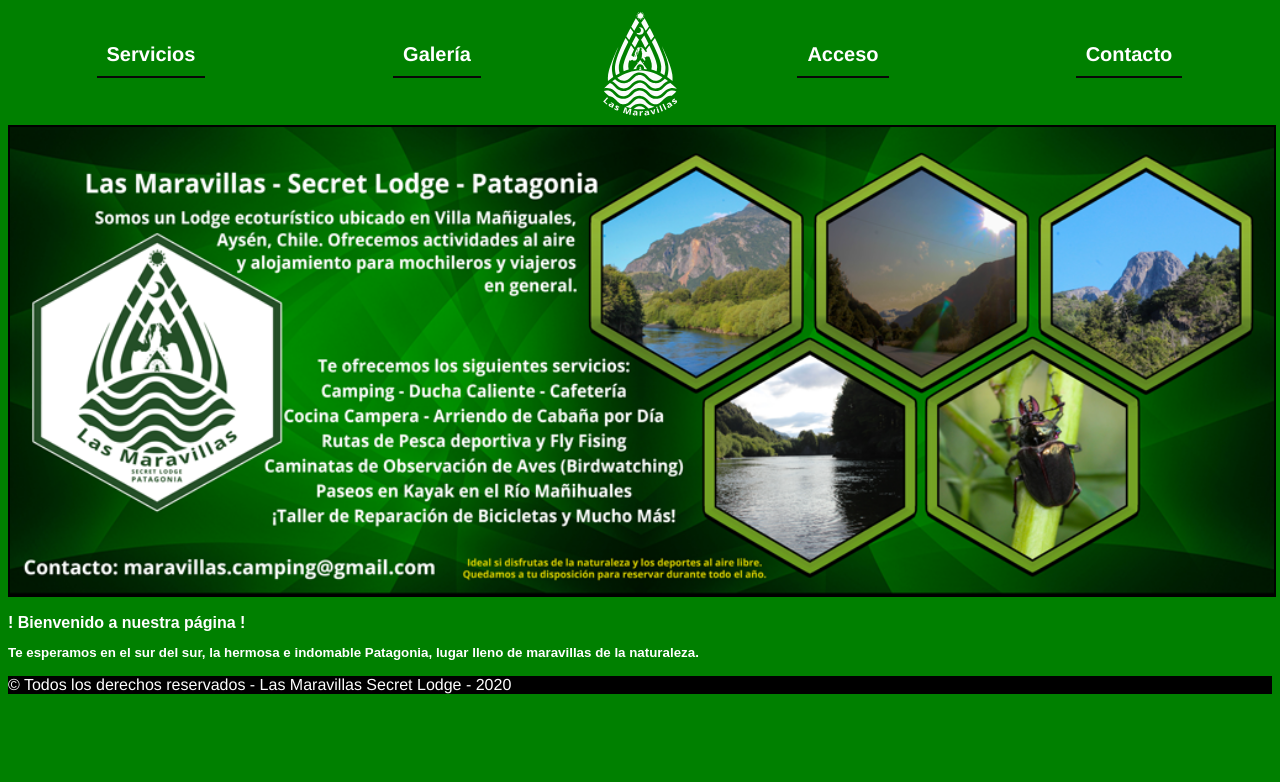
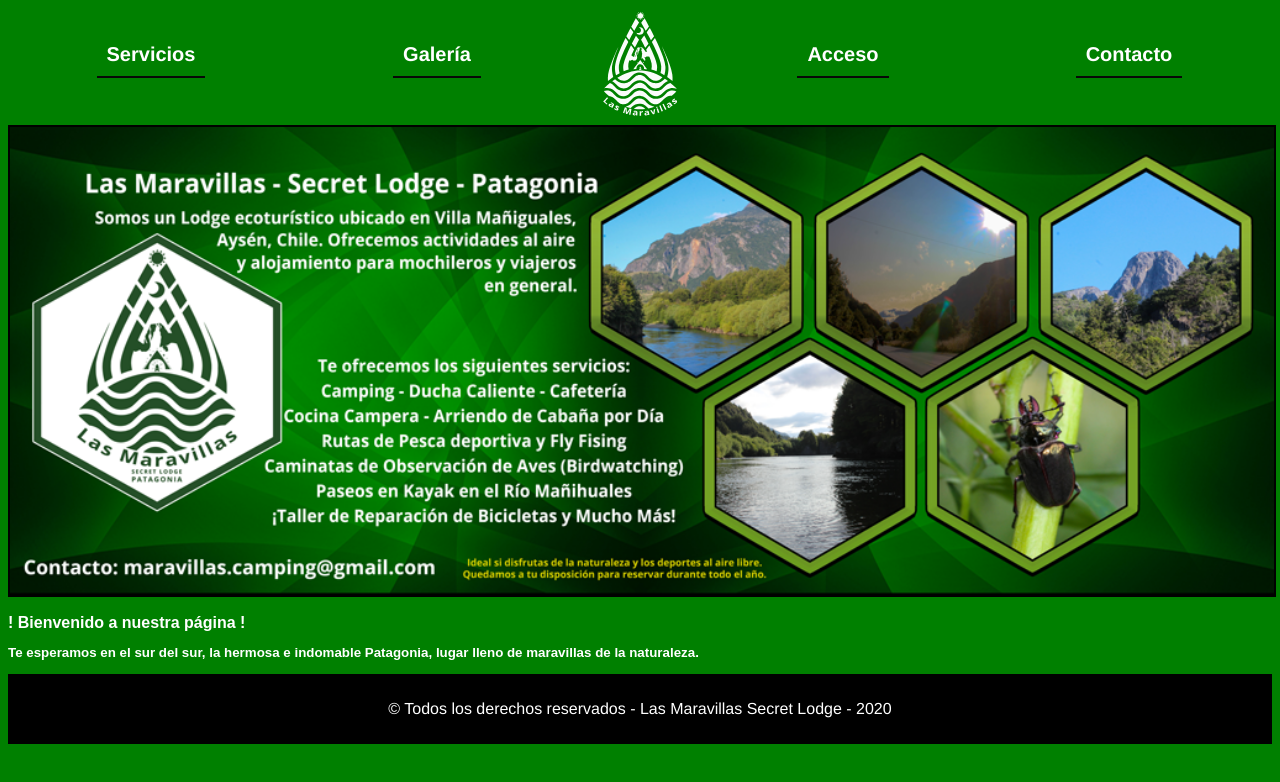
Before and after one commit to PabloAV2020/maravillas, a Vue app: page / in a window 1280 px wide. Shown: the top 782 px of the page. Built offline with nearby package versions, Linux system fonts and the light colour scheme.

Commit message:
Simplificación del footer

```diff
--- a/src/views/footer.vue
+++ b/src/views/footer.vue
@@ -1,7 +1,7 @@
 <template>
-<div class=myfooter>
+<footer>
     <p> © Todos los derechos reservados  - Las Maravillas Secret Lodge - 2020 </p>
-    </div>
+    </footer>
 </template>
 
 
@@ -9,17 +9,18 @@
 
 </script>
 
-
-
 <style scoped>
 
-.myfooter{
-
-background-color: black;
-
-
+p{
+color: white;
 
 }
 
+footer {
+
+    background-color: black;
+    padding: 10px;
+    text-align: center;
+}
 
 </style>
```
